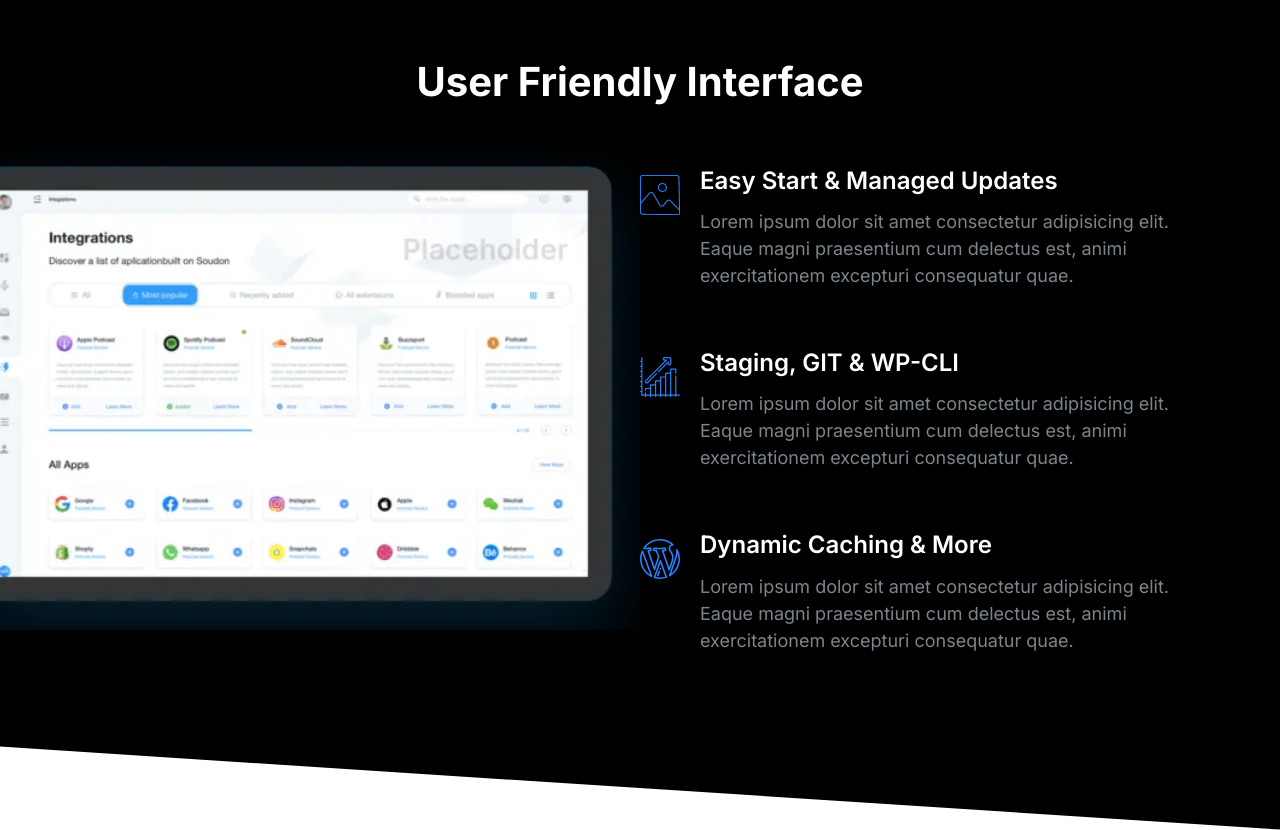
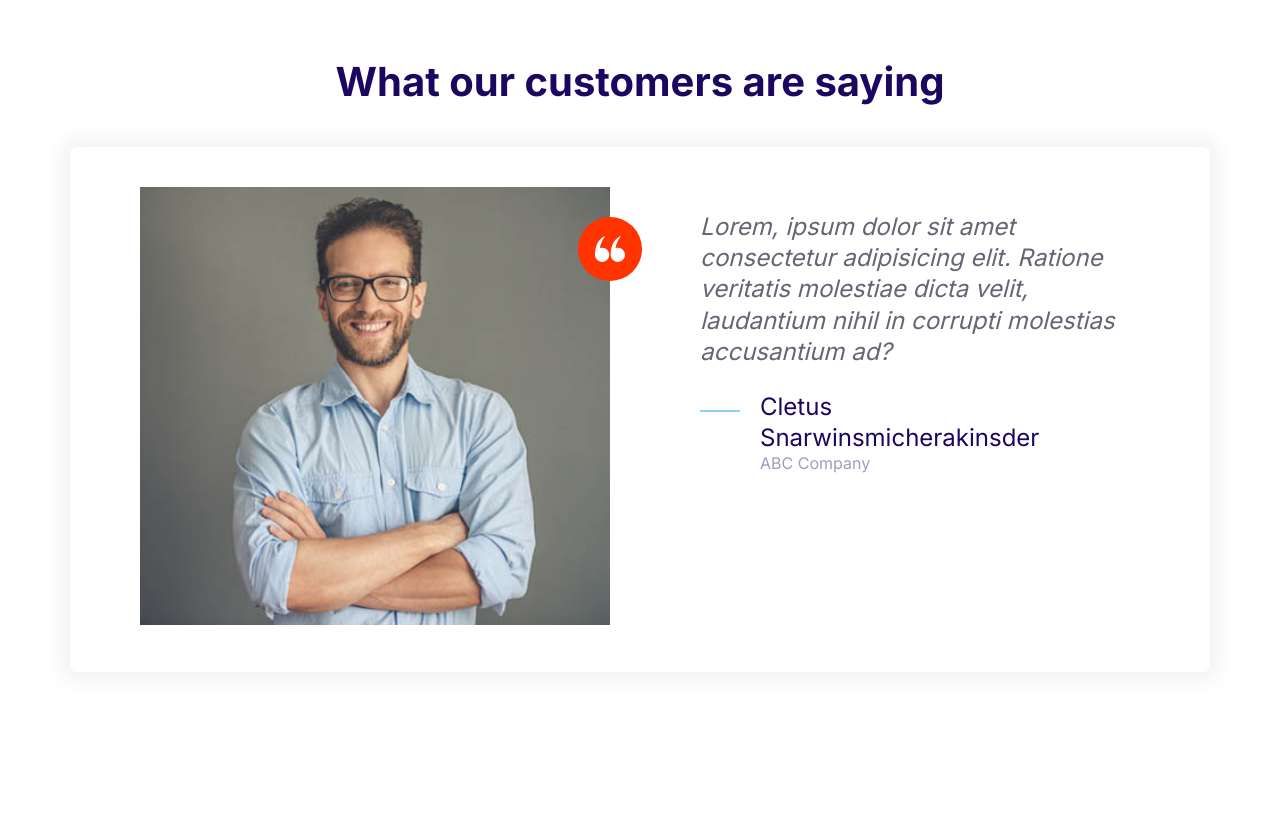
Before and after one commit to whyDoILoveThis/First-Web-Project-Moshified-, a plain HTML site: page index.html in a window 1280 px wide. After the commit the page ends 800 px from the top, so only its background shows below. Drawn offline with Linux system fonts and the light colour scheme.

Commit message:
Build Testimonials Block

```diff
--- a/index.html
+++ b/index.html
@@ -15,82 +15,48 @@
     <title>Smithified.com</title>
   </head>
   <body>
-    <section
-      class="site-block site-block--dark site-block--skew-right block__showcase"
-    >
+    <section class="site-block">
       <header class="site-block__header">
-        <h2 class="site-block__heading">User Friendly Interface</h2>
+        <h2 class="site-block__heading">What our customers are saying</h2>
       </header>
-      <div class="container grid grid--cols-2">
-        <picture class="block__showcase__image">
-          <source
-            type="image/webp"
-            srcset="
-              /css/images/ipad/new/webp/ipad@1x.webp 1x,
-              /css/images/ipad/new/webp/ipad@2x.webp 2x
-            "
+      <div class="container">
+        <div class="card testimonial">
+          <div class="grid grid--cols-2">
+            <div class="testimonial__image">
+              <span class="icon-container icon-container--accent">
+                <svg class="icon icon--small icon--white">
+                  <use href="css/images/icon-sprite-sheet.svg#quotes"></use>
+                </svg>
+              </span>
+              <img
+                src="/css/images/testimonial.jpg"
+                alt="A satisfied customer"
               />
-          <source
-            type="image/png"
-            srcset="
-              /css/images/ipad/new/png/ipad@1x.png 1x,
-              /css/images/ipad/new/png/ipad@2x.png 2x
-            "
-          />
-
-          <img src="/css/images/ipad/new/png/ipad@2x.png" alt="" />
-        </picture>
-        <ul class="list">
-          <li class="list-item">
+            </div>
+            <blockquote class="quote">
+              <p class="quote___text">
+                Lorem, ipsum dolor sit amet consectetur adipisicing elit.
+                Ratione veritatis molestiae dicta velit, laudantium nihil in
+                corrupti molestias accusantium ad?
+              </p>
+              <footer>
                 <div class="media">
                   <div class="media__image">
-                <img src="/css/images/snap.png" alt="" class="icon" />
-              </div>
-              <div class="media__body">
-                <h3 class="media__title">Easy Start & Managed Updates</h3>
-                <p>
-                  Lorem ipsum dolor sit amet consectetur adipisicing elit. Eaque
-                  magni praesentium cum delectus est, animi exercitationem
-                  excepturi consequatur quae.
-                </p>
-              </div>
-            </div>
-          </li>
-          <li class="list-item">
-            <div class="media">
-              <div class="media__image">
-                <svg class="icon icon--primary">
-                  <use href="css/images/icon-sprite-sheet.svg#growth"></use>
+                    <svg class="icon icon--primary quote__line">
+                      <use href="css/images/icon-sprite-sheet.svg#line"></use>
                     </svg>
                   </div>
                   <div class="media__body">
-                <h3 class="media__title">Staging, GIT & WP-CLI</h3>
-                <p>
-                  Lorem ipsum dolor sit amet consectetur adipisicing elit. Eaque
-                  magni praesentium cum delectus est, animi exercitationem
-                  excepturi consequatur quae.
-                </p>
+                    <h3 class="media__title quote__author">
+                      Cletus Snarwinsmicherakinsder
+                    </h3>
+                    <p class="quote__company">ABC Company</p>
                   </div>
                 </div>
-          </li>
-          <li class="list-item">
-            <div class="media">
-              <div class="media__image">
-                <svg class="icon icon--primary">
-                  <use href="css/images/icon-sprite-sheet.svg#wordpress"></use>
-                </svg>
-              </div>
-              <div class="media__body">
-                <h3 class="media__title">Dynamic Caching & More</h3>
-                <p>
-                  Lorem ipsum dolor sit amet consectetur adipisicing elit. Eaque
-                  magni praesentium cum delectus est, animi exercitationem
-                  excepturi consequatur quae.
-                </p>
+              </footer>
+            </blockquote>
           </div>
         </div>
-          </li>
-        </ul>
       </div>
     </section>
   </body>
```
Lines whose indentation alone changed are shown as unchanged.
